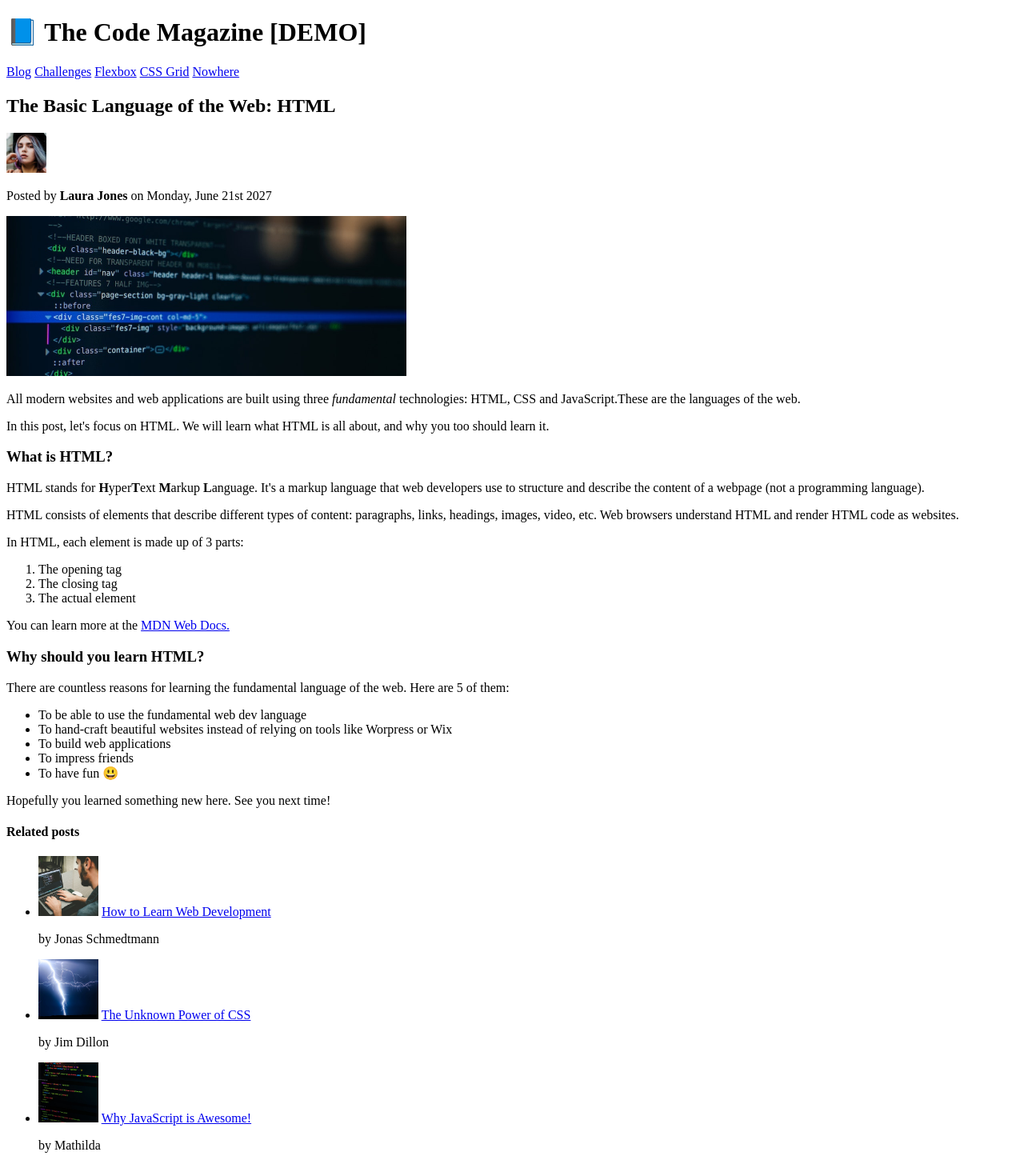
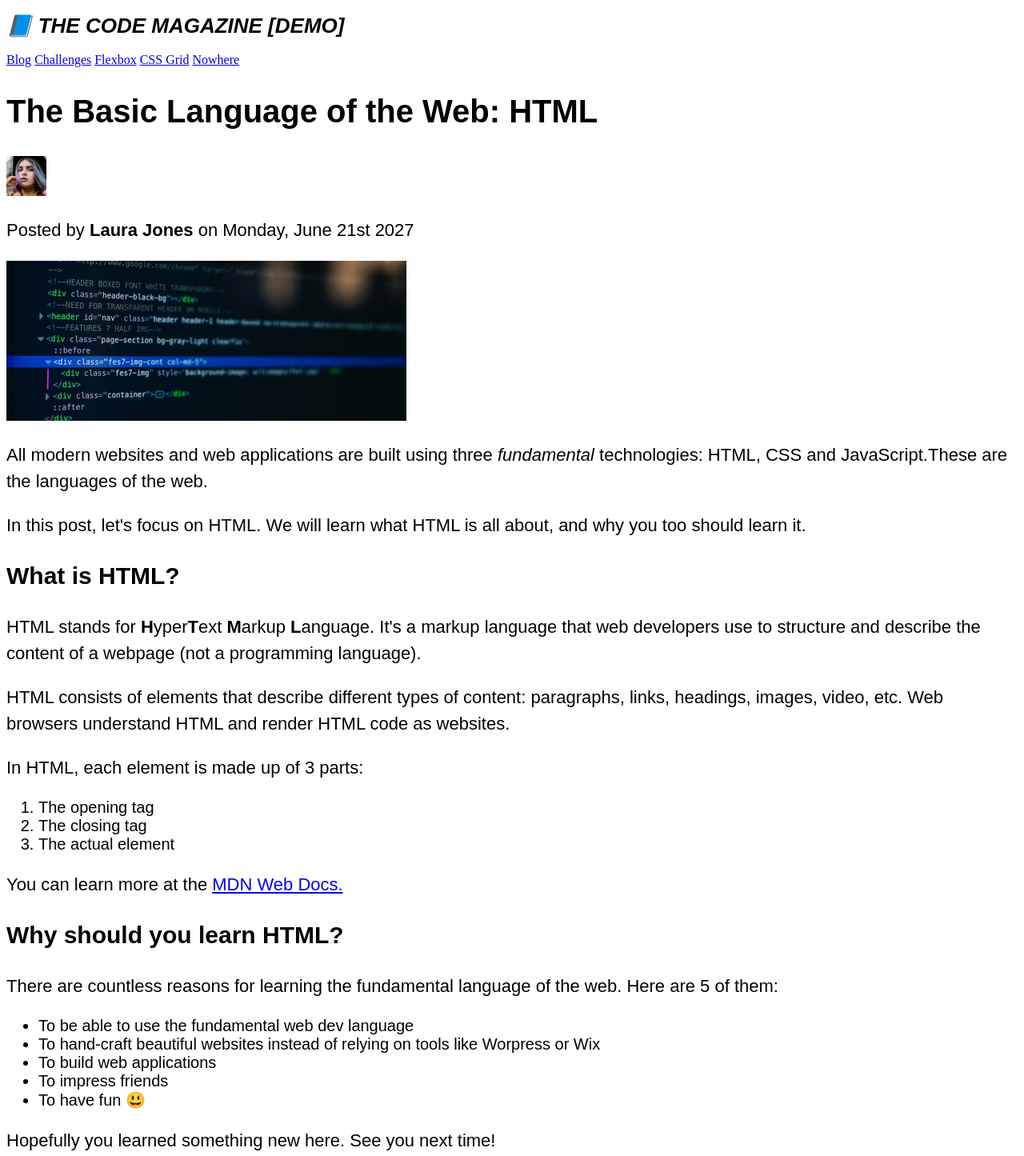
Before and after one commit to msedkiewicz/rwd-html-css, a plain HTML site: page First project/index.html in a window 1280 px wide. Shown: the top 1445 px of the page at 80% size. Drawn offline with Linux system fonts and the light colour scheme.

Commit message:
Add basic styles

```diff
--- a/First project/index.html
+++ b/First project/index.html
@@ -3,6 +3,7 @@
   <head>
     <meta charset="UTF-8" />
     <meta name="viewport" content="width=device-width, initial-scale=1.0" />
+    <link href="./style.css" rel="stylesheet" />
     <title>The Basic Language of the Web: HTML</title>
   </head>
   <body>
--- /dev/null
+++ b/First project/style.css
@@ -0,0 +1,34 @@
+h1 {
+  font-size: 26px;
+  font-family: sans-serif;
+  text-transform: uppercase;
+  font-style: italic;
+}
+
+h2 {
+  font-size: 40px;
+  font-family: sans-serif;
+}
+
+h3 {
+  font-size: 30px;
+  font-family: sans-serif;
+}
+
+h4 {
+  font-size: 20px;
+  font-family: sans-serif;
+  text-transform: uppercase;
+  text-align: center;
+}
+
+p {
+  font-size: 22px;
+  font-family: sans-serif;
+  line-height: 1.5;
+}
+
+li {
+  font-size: 20px;
+  font-family: sans-serif;
+}
```
